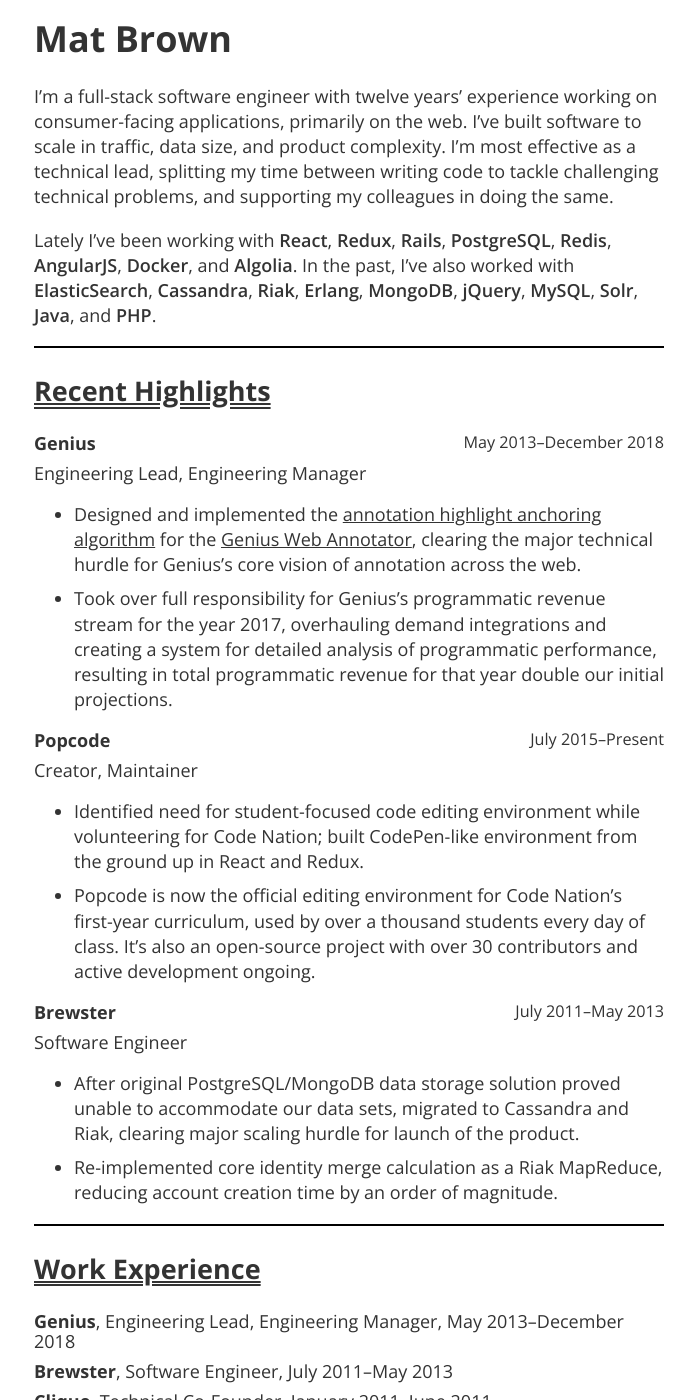
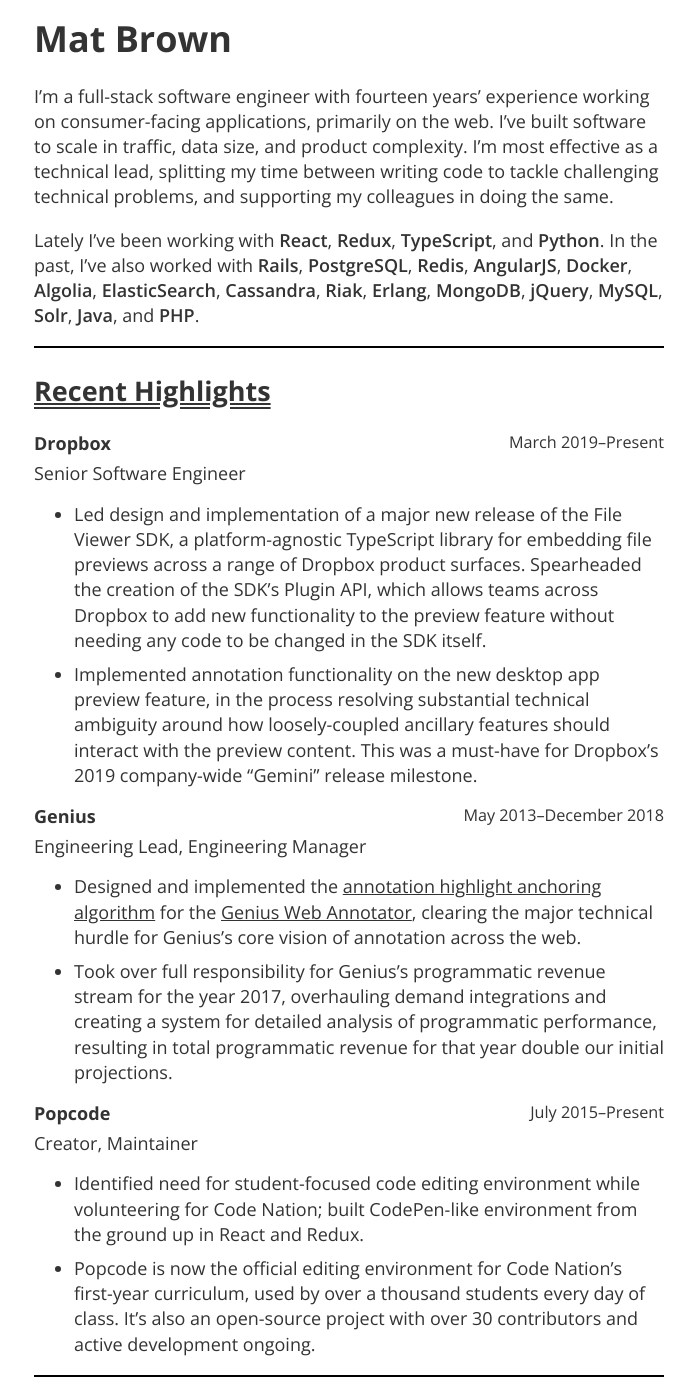
Before and after one commit to outoftime/outoftime.github.com, a Jekyll site: the page index.html, which Jekyll copies as it is, in a window 1280 px wide and 1400 px high. Shown: the whole window, without its empty margins (291-986 px from the left). Built offline with Jekyll 4.4.1, drawn with Linux system fonts in a browser that asks for light colours; some of the changed text lies outside the part shown.

Commit message:
Add latest work info

```diff
--- a/index.html
+++ b/index.html
@@ -172,7 +172,7 @@
     <main>
       <section id="executive-summary">
         <p>
-          I’m a full-stack software engineer with twelve years’ experience
+          I’m a full-stack software engineer with fourteen years’ experience
           working on consumer-facing applications, primarily on the web. I’ve
           built software to scale in traffic, data size, and product
           complexity. I’m most effective as a technical lead, splitting my time
@@ -183,13 +183,15 @@
         <p>
           Lately I’ve been working with <span class="skill">React</span>,
           <span class="skill">Redux</span>,
+          <span class="skill">TypeScript</span>,
+          and <span class="skill">Python</span>.
+          In the past, I’ve also worked with
           <span class="skill">Rails</span>,
           <span class="skill">PostgreSQL</span>,
           <span class="skill">Redis</span>,
           <span class="skill">AngularJS</span>,
           <span class="skill">Docker</span>,
-          and <span class="skill">Algolia</span>.
-          In the past, I’ve also worked with
+          <span class="skill">Algolia</span>,
           <span class="skill">ElasticSearch</span>,
           <span class="skill">Cassandra</span>,
           <span class="skill">Riak</span>,
@@ -205,6 +207,33 @@
 
     <section class="section">
       <h2>Recent Highlights</h2>
+      <div class="section__item">
+        <div class="section__dates">March 2019–Present</div>
+        <h3 class="section__header">
+          <a
+            class="section__header-link"
+            href="https://dropbox.com"
+          >Dropbox</a>
+        </h3>
+        <h4 class="section__subhead">
+          Senior Software Engineer
+        </h4>
+        <ul class="section__details">
+          <li>
+            Led design and implementation of a major new release of the File Viewer SDK, a platform-agnostic
+            TypeScript library for embedding file previews across a range of Dropbox product surfaces.
+            Spearheaded the creation of the SDK’s Plugin API, which allows teams across Dropbox to add new
+            functionality to the preview feature without needing any code to be changed in the SDK itself.
+          </li>
+          <li>
+            Implemented annotation functionality on the new desktop app preview feature, in the process
+            resolving substantial technical ambiguity around how loosely-coupled ancillary features should
+            interact with the preview content. This was a must-have for Dropbox’s 2019 company-wide “Gemini”
+            release milestone.
+          </li>
+        </ul>
+      </div>
+
       <div class="section__item">
         <div class="section__dates">May 2013–December 2018</div>
         <h3 class="section__header">
@@ -255,23 +284,6 @@
             first-year curriculum, used by over a thousand students every day
             of class. It’s also an open-source project with over 30
             contributors and active development ongoing.
-          </li>
-        </ul>
-      </div>
-
-      <div class="section__item">
-        <div class="section__dates">July 2011–May 2013</div>
-        <h3 class="section__header">Brewster</h3>
-        <h4 class="section__subhead">Software Engineer</h4>
-        <ul class="section__details">
-          <li>
-            After original PostgreSQL/MongoDB data storage solution proved
-            unable to accommodate our data sets, migrated to Cassandra
-            and Riak, clearing major scaling hurdle for launch of the product.
-          </li>
-          <li>
-            Re-implemented core identity merge calculation as a Riak MapReduce,
-            reducing account creation time by an order of magnitude.
           </li>
         </ul>
       </div>
@@ -375,6 +387,7 @@
     </main>
 
     <footer>
+      <span class="contact"><a href="mailto:resume@matbrown.email">resume@matbrown.email</a><span>
       <span class="contact"><a href="https://www.linkedin.com/in/matbrown/">LinkedIn</a><span>
     </footer>
   </body>
```
